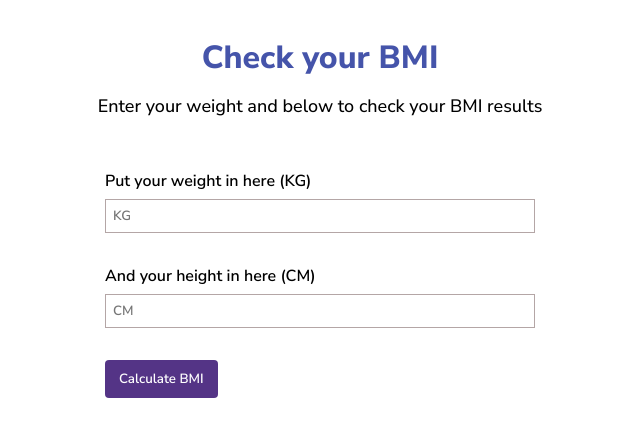
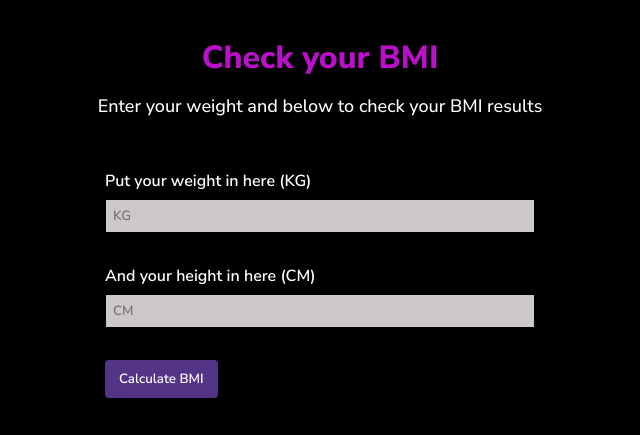
Before and after one commit to Agaam03/BMI-Calculator, a plain HTML site: page index.html in a window 1280 px wide. Shown: the whole page, without its empty margins (320-960 px from the left). Drawn offline with Linux system fonts and the light colour scheme.

Commit message:
change background color

```diff
--- a/style.css
+++ b/style.css
@@ -6,7 +6,9 @@
     list-style: none;
     font-family: 'Nunito Sans', sans-serif;
 }
-
+body{
+    background-color: black;
+}
 .container{
     margin: auto;
     width: 50%;
@@ -22,10 +24,11 @@
     padding-bottom: 15px;
     font-weight: 800;
     font-size: 32px;
-    color: rgb(69, 84, 170);
+    color: rgb(187, 16, 202);
 }
 
 .title p{
+    color: white;
     font-size: 18px;
     font-weight: 500;
 }
@@ -35,6 +38,7 @@
 }
 
 .label{
+    color: white;
     font-weight: 600;
 }
 
@@ -49,12 +53,13 @@
 }
 
 .form-item input{
+    background-color: rgb(206, 199, 199);
     margin-top: 7px;
     padding: 7px;
     display: block;
     width: 100%;
     font-weight:600;
-    border: 0.3px rgb(180, 166, 166) solid;
+    border: 0.3px rgb(0, 0, 0) solid;
 }
 
 .form-item button{
@@ -76,6 +81,7 @@
 
 }
 .alert{
+    color: white;
     margin-top: 28px;
     margin-left: 20px;
     font-weight:500;
```
